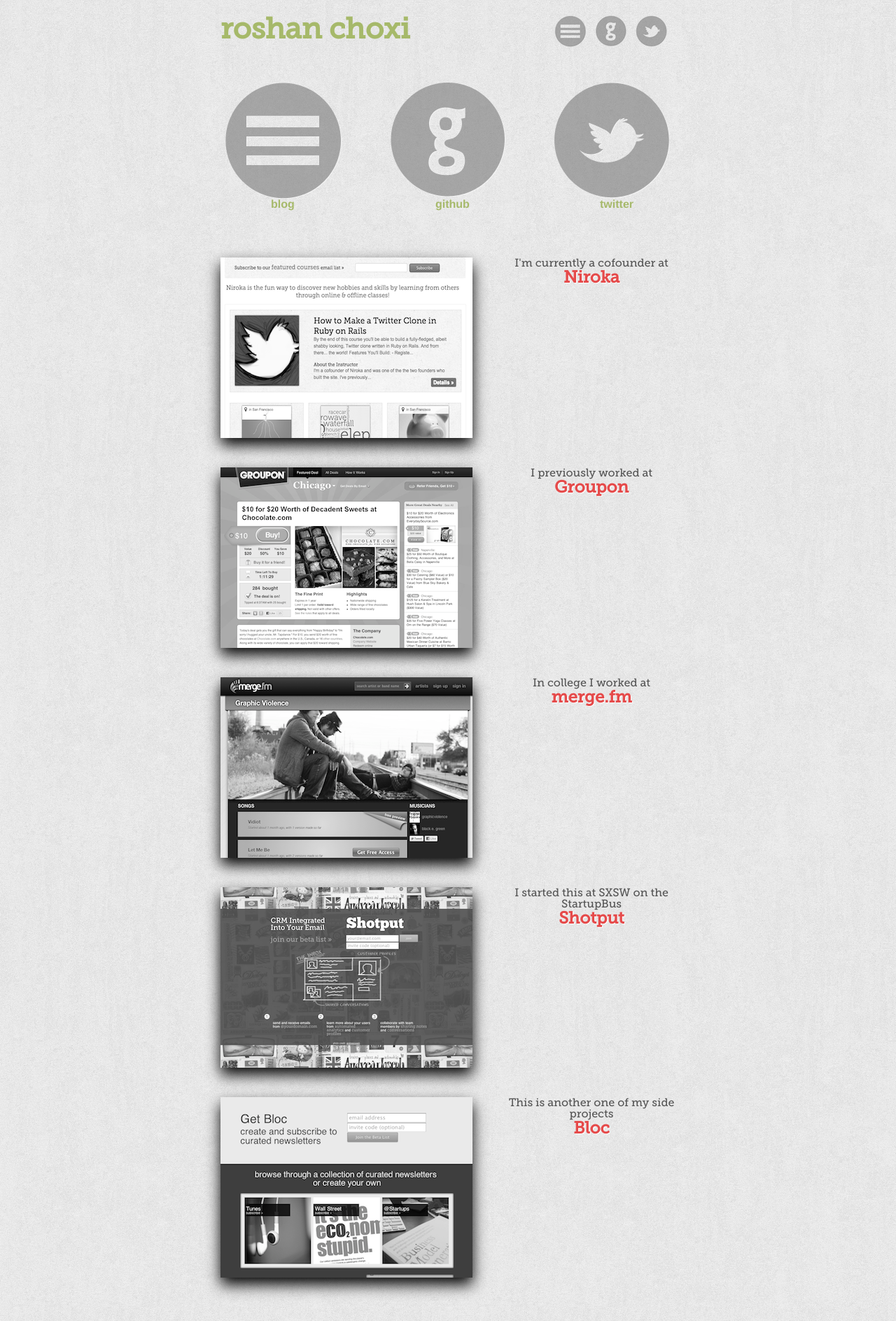
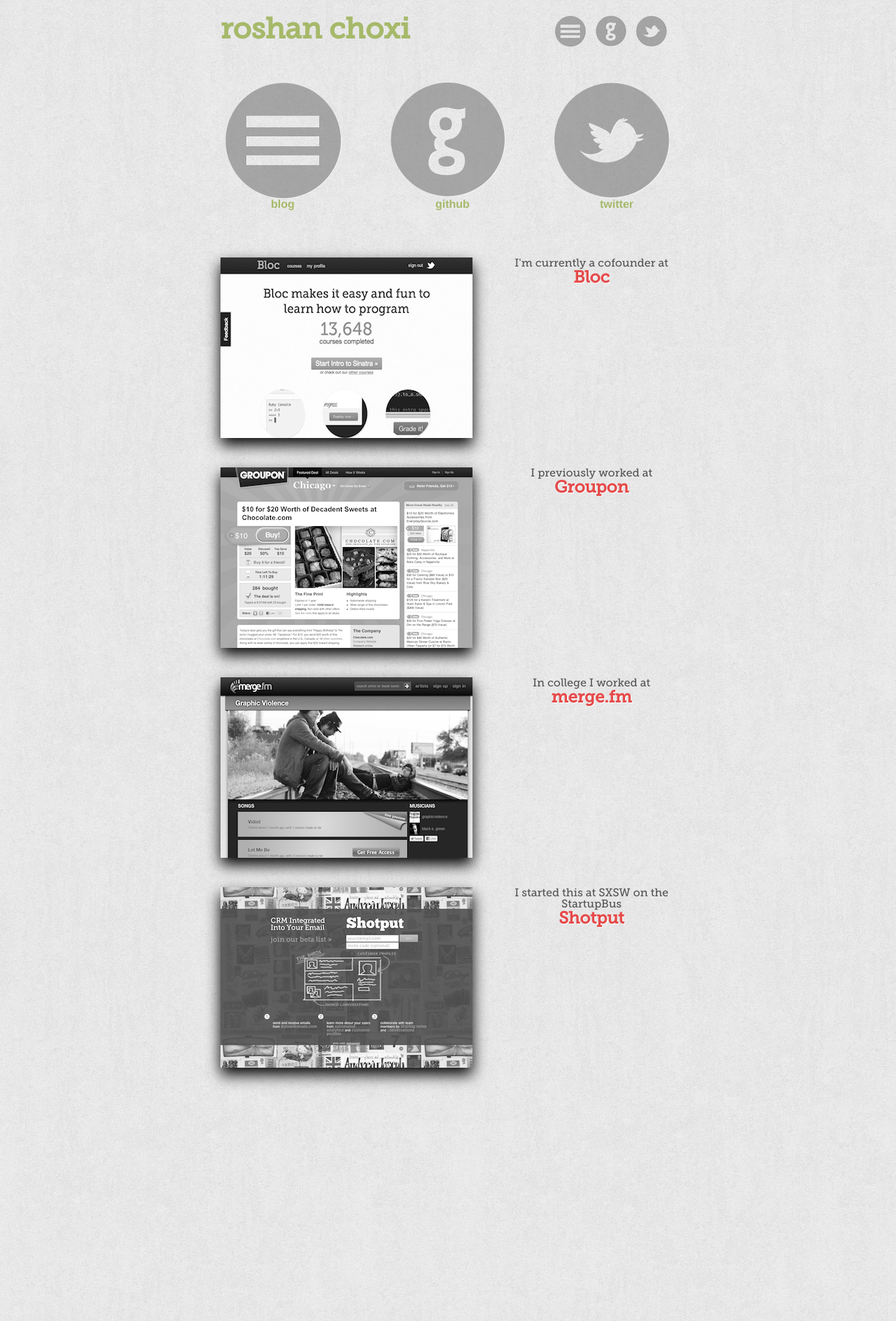
Before and after one commit to choxi/choxi.github.com, a Jekyll site: the page built from index.html, in a window 1280 px wide. Shown: the whole page at 70% size. Built offline with Jekyll 4.4.1, drawn with Linux system fonts in a browser that asks for light colours.

Commit message:
Update Bloc

```diff
--- a/_layouts/default.html
+++ b/_layouts/default.html
@@ -10,7 +10,7 @@
   <body>
     <div id="container">
       <div id="header">
-        <a href="/"><h1> Roshan Choxi </h1></a>
+        <h1><a href="/">Roshan Choxi</a></h1>
         <a href="http://twitter.com/choxi"><div class="navigation twitter"></div></a>
         <a href="http://github.com/choxi"><div class="navigation github"></div></a>
         <a href="/blog.html"><div class="navigation blog"></div></a>
--- a/css/main.css
+++ b/css/main.css
@@ -93,6 +93,8 @@
 #header h1 {
   font-size: 42px;
   float: left; }
+  #header h1:hover {
+    color: #bbc98d; }
 
 .highlight {
   font-family: Arial;
--- a/index.html
+++ b/index.html
@@ -5,27 +5,27 @@
 
 <a href="/blog.html">
   <div class="navigation blog">
-    <p> Blog <p>
+    <p> Blog </p>
   </div>
 </a>
 
 <a href="http://github.com/choxi">
   <div class="navigation github">
-    <p> Github <p>
+    <p> Github </p>
   </div>
 </a>
 
 <a href="http://twitter.com/choxi">
   <div class="navigation twitter last">
-    <p> Twitter <p>
+    <p> Twitter </p>
   </div>
 </a>
 
 <div class="clear"></div>
 <div id="projects">
-  <div id="niroka" class="project">
-    <div class="caption">I'm currently a cofounder at <br /><a href="http://niroka.com"><span class="company">Niroka</span></a></div>
-    <a href="http://niroka.com"><div class="graphic"></div></a>
+  <div id="bloc" class="project">
+    <div class="caption">I'm currently a cofounder at<br /><a href="http://www.trybloc.com"><span class="company">Bloc</span></a></div>
+    <a href="http://www.trybloc.com"><div class="graphic"></div></a>
   </div>
   <div id="groupon" class="project">
     <div class="caption">I previously worked at <br /><a href="http://groupon.com"><span class="company">Groupon</span></a></div>
@@ -39,8 +39,4 @@
     <div class="caption">I started this at SXSW on the StartupBus<br /><a href="http://getshotput.com"><span class="company">Shotput</span></a></div>
     <a href="http://getshotput.com"><div class="graphic"></div></a>
   </div>
-  <div id="bloc" class="project">
-    <div class="caption">This is another one of my side projects<br /><a href="http://getbloc.com"><span class="company">Bloc</span></a></div>
-    <a href="http://getbloc.com"><div class="graphic"></div></a>
-  </div>
 </div>
--- a/sass/main.sass
+++ b/sass/main.sass
@@ -42,6 +42,8 @@
 #header h1
   font-size: 42px
   float: left
+  &:hover
+    color: lighten($highlight_1, 10)
 
 .highlight
   font-family: Arial
```
Also changed, not shown: images/bloc.png, images/bloc_desat.png, images/bloc_sprite.png, 1 other file.
